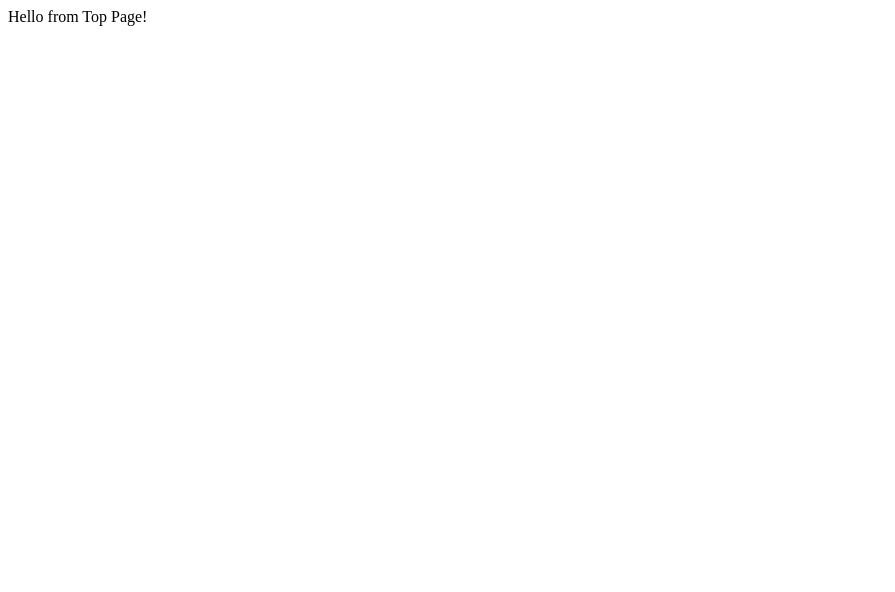
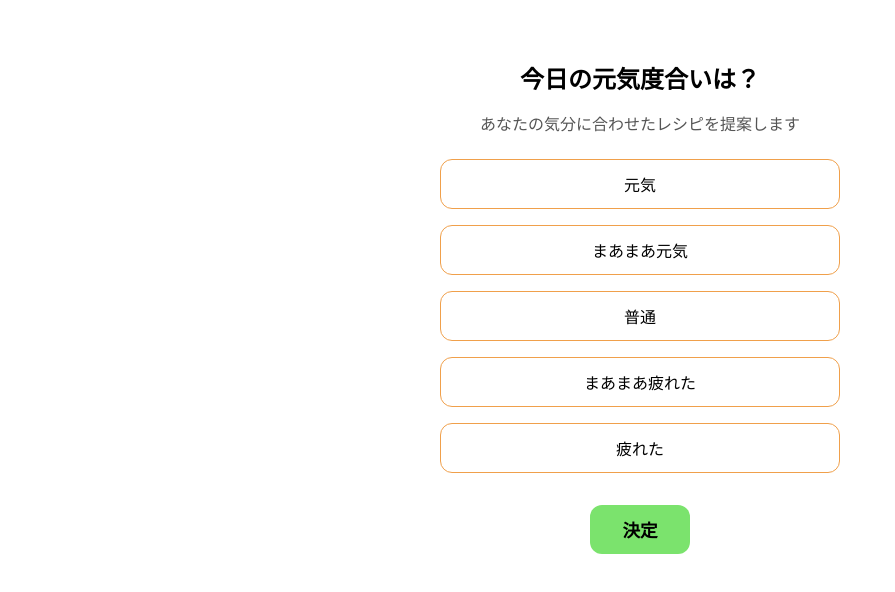
Before and after one commit to HERUESTA/meshiutchi_front, a Nuxt app: page / in a window 1280 px wide. Shown: the top 592 px of the page, without its empty margins (0-895 px from the left). Built offline with nearby package versions, Linux system fonts and the light colour scheme.

Commit message:
トップページの大枠作成

```diff
--- /dev/null
+++ b/components/MoodSelector.vue
@@ -0,0 +1,127 @@
+<template>
+  <div class="mood-selector">
+    <h2 class="title">今日の元気度合いは？</h2>
+    <p class="subtitle">あなたの気分に合わせたレシピを提案します</p>
+    <div v-if="emoji" class="emoji">{{ emoji }}</div>
+
+    <div class="mood-buttons">
+      <button
+        v-for="mood in moods"
+        :key="mood.id"
+        @click="selectMood(mood.label)"
+        class="mood-button"
+        :class="{ selected: selectedMood === mood.label }"
+      >
+        {{ mood.label }}
+      </button>
+    </div>
+
+    <button class="confirm-button" @click="comfirmMood">決定</button>
+  </div>
+</template>
+
+<script setup lang="ts">
+import { ref } from 'vue'
+
+const moods = ref([
+  { id: 1, label: '元気' },
+  { id: 2, label: 'まあまあ元気' },
+  { id: 3, label: '普通' },
+  { id: 4, label: 'まあまあ疲れた' },
+  { id: 5, label: '疲れた' }
+])
+
+const selectedMood = ref<string | null>(null)
+const emoji = ref<string | null>(null)
+
+const getEmojiForMood = (mood: string): string => {
+  switch (mood) {
+    case '元気':
+      return '💪😆'
+    case 'まあまあ元気':
+      return '😊'
+    case '普通':
+      return '😐'
+    case 'まあまあ疲れた':
+      return '😓'
+    case '疲れた':
+      return '🥱'
+    default:
+      return ''
+  }
+}
+
+const selectMood = (mood: string) => {
+  selectedMood.value = mood
+  emoji.value = getEmojiForMood(mood)
+}
+
+const comfirmMood = () => {
+  // ここでレシピ提案処理などを追加
+}
+</script>
+
+<style scoped>
+.mood-selector {
+  font-family: Arial, sans-serif;
+  text-align: center;
+  padding: 2rem 1rem;
+  max-width: 400px;
+  margin: auto;
+}
+
+.title {
+  font-size: 1.5rem;
+  font-weight: bold;
+  margin-bottom: 0.5rem;
+}
+
+.subtitle {
+  margin-bottom: 1.5rem;
+  color: #555;
+}
+
+.emoji {
+  font-size: 3rem;
+  margin-bottom: 1.5rem;
+  transition: all 0.3s ease;
+}
+
+.mood-buttons {
+  display: flex;
+  flex-direction: column;
+  gap: 1rem;
+  margin-bottom: 2rem;
+}
+
+.mood-button {
+  padding: 0.75rem;
+  border-radius: 0.75rem;
+  border: 1px solid #f0a04b;
+  background-color: white;
+  cursor: pointer;
+  font-size: 1rem;
+  transition: background-color 0.2s ease;
+}
+
+.mood-button.selected {
+  background-color: #ffe0b2;
+  font-weight: bold;
+}
+
+.confirm-button {
+  padding: 0.75rem 2rem;
+  background-color: #7be36d;
+  color: #000;
+  font-weight: bold;
+  font-size: 1.1rem;
+  border: none;
+  border-radius: 0.75rem;
+  cursor: pointer;
+  transition: background-color 0.3s ease;
+}
+
+.confirm-button:hover {
+  background-color: #6dd25d;
+}
+</style>
--- a/pages/index.vue
+++ b/pages/index.vue
@@ -1,6 +1,10 @@
 <template>
-  <div>Hello from Top Page!</div>
+  <div>
+    <MoodSelector />
+  </div>
 </template>
 
-<script setup lang='ts'>
+<script setup lang="ts">
+import MoodSelector from '../components/MoodSelector.vue'
+
 </script>
```
